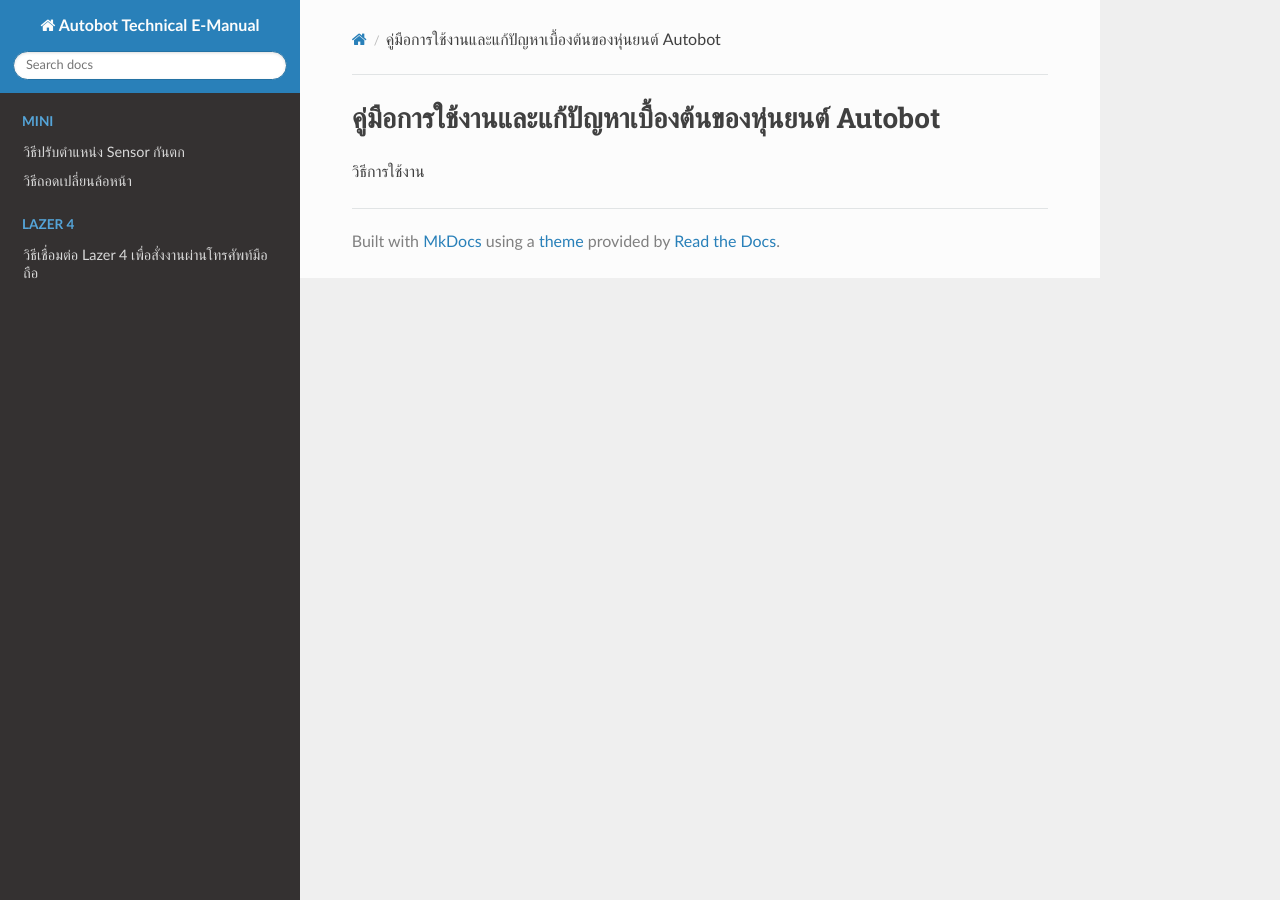
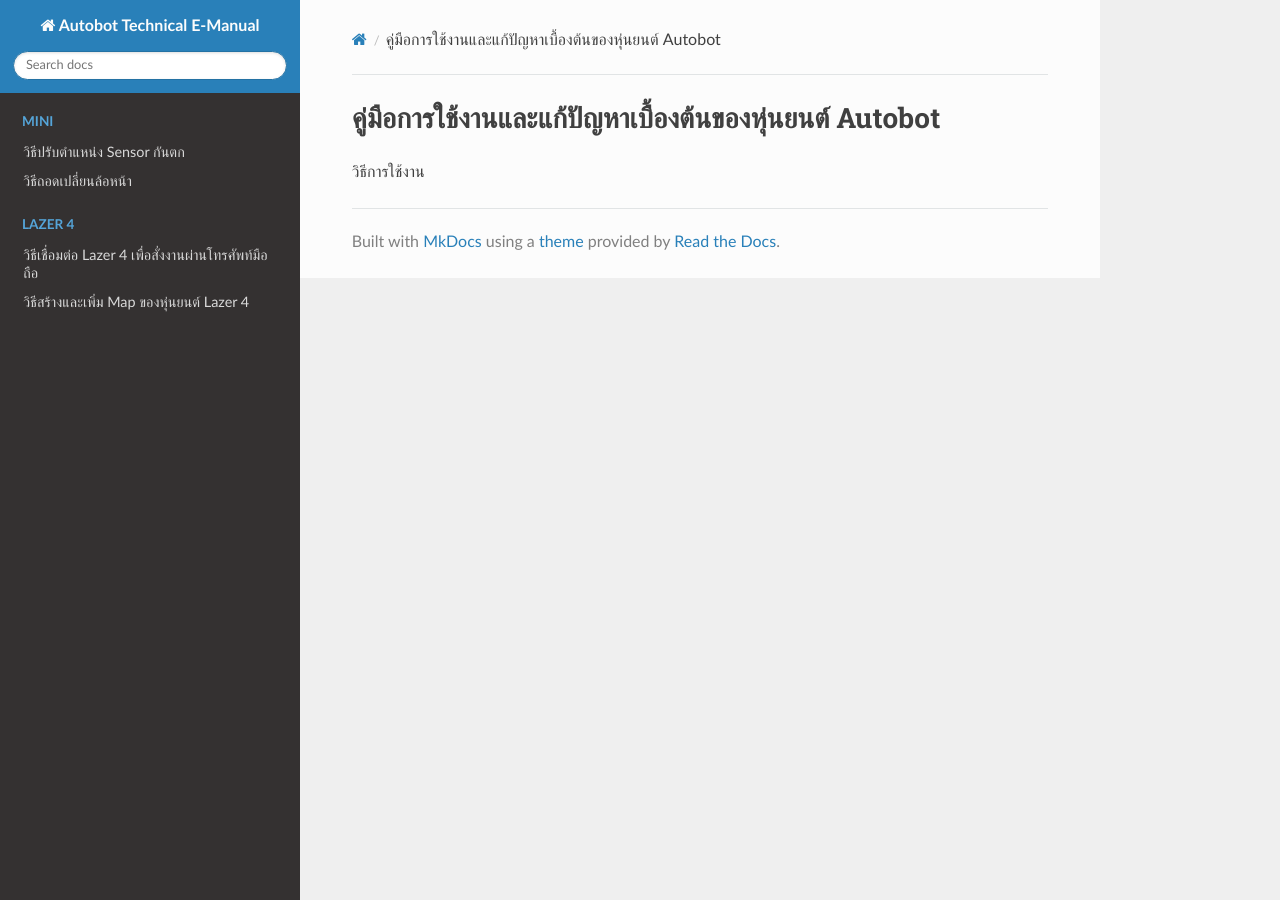
Before and after one commit to b0ssiz/Autobot-Technical-EManual, an MkDocs documentation site: the page built from docs/index.md, in a window 1280 px wide. Built offline with MkDocs 1.6.1, drawn with Linux system fonts in a browser that asks for light colours; nearby versions of some CDN libraries.

Commit message:
Edit nav

```diff
--- a/mkdocs.yml
+++ b/mkdocs.yml
@@ -5,4 +5,5 @@
         - 'วิธีถอดเปลี่ยนล้อหน้า' : mini_front_wheel_adj.md
     - Lazer 4:
         - 'วิธีเชื่อมต่อ Lazer 4 เพื่อสั่งงานผ่านโทรศัพท์มือถือ' : lazer4.md
+        - 'วิธีสร้างและเพิ่ม Map ของหุ่นยนต์ Lazer 4' : lazer4_mapping.md
 theme: readthedocs
```
